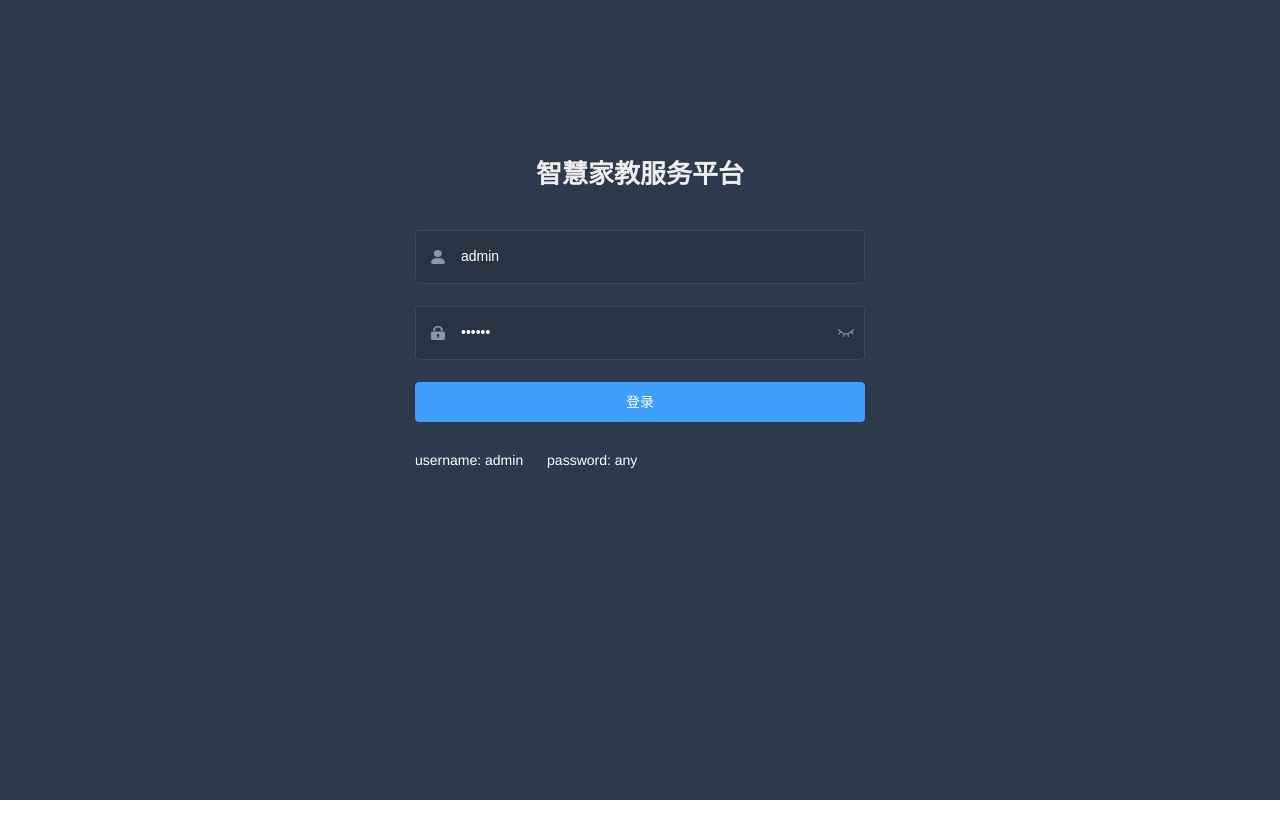
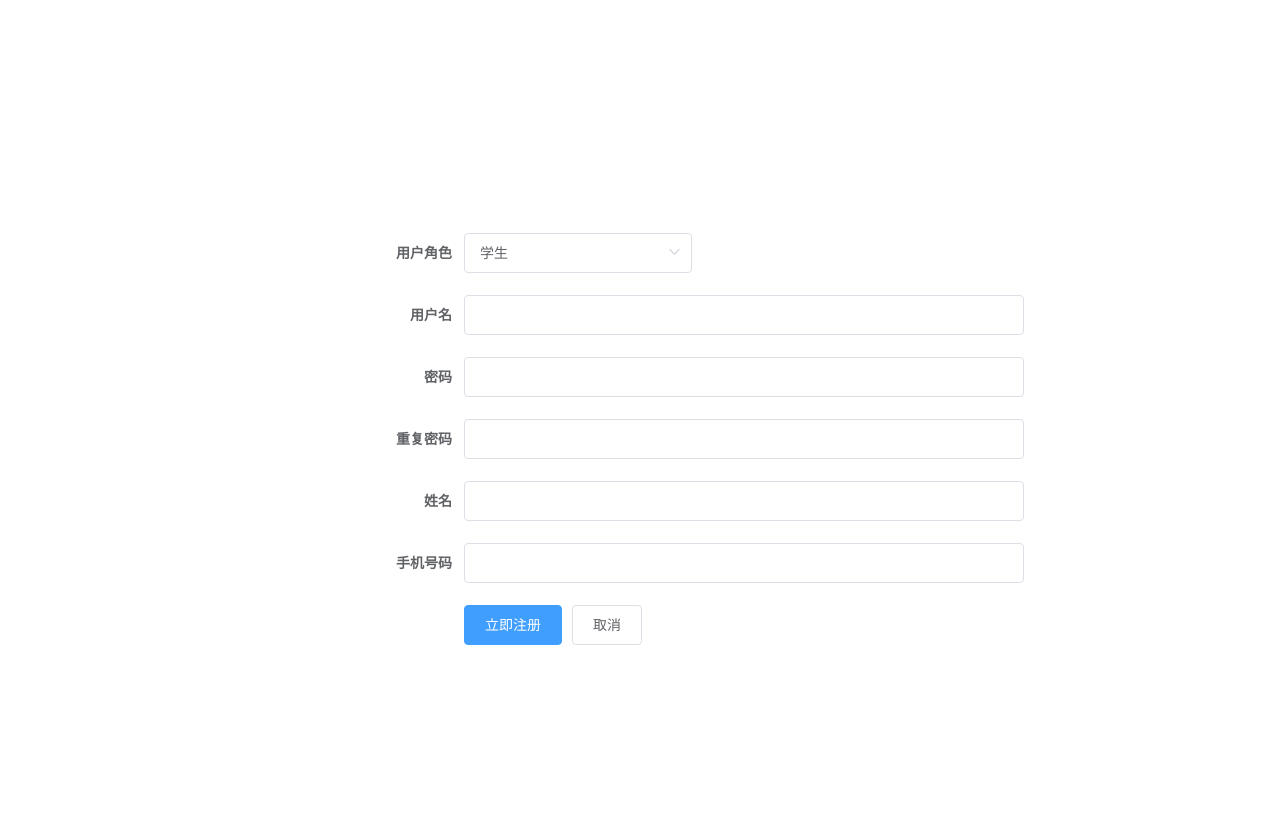
Before and after one commit to gongsir0630/intelligent-tutoring-service-platform-web, a Vue app: page /#/register in a window 1280 px wide. Before the commit this address led to /#/login. Shown: the top 838 px of the page. Before the commit the page ends 800 px from the top, so only its background shows below. Built offline with nearby package versions, Linux system fonts and the light colour scheme.

Commit message:
新增注册功能

```diff
--- a/mock/user.js
+++ b/mock/user.js
@@ -89,5 +89,41 @@ module.exports = [
         data: 'success'
       }
     }
+  },
+
+  // user register
+  {
+    url: '/vue-admin-template/user/register',
+    type: 'post',
+    response: config => {
+      const { username, name, role } = config.body
+      let token = tokens[username]
+
+      // mock error
+      if (!token) {
+        // 复制一份token信息
+        tokens[username] = {
+          token: username
+        }
+        // 创建user信息
+        const copy = users[role + '-token']
+        users[username] = {
+          roles: copy.roles,
+          introduction: copy.introduction,
+          avatar: copy.avatar,
+          name: name
+        }
+
+        token = tokens[username]
+        console.log(tokens)
+        console.log(users)
+        console.log(token)
+      }
+
+      return {
+        code: 20000,
+        data: token
+      }
+    }
   }
 ]
--- a/src/api/user.js
+++ b/src/api/user.js
@@ -1,4 +1,12 @@
 import request from '@/utils/request'
+
+export function register(data) {
+  return request({
+    url: '/vue-admin-template/user/register',
+    method: 'post',
+    data
+  })
+}
 
 export function login(data) {
   return request({
--- a/src/permission.js
+++ b/src/permission.js
@@ -8,7 +8,7 @@ import getPageTitle from '@/utils/get-page-title'
 
 NProgress.configure({ showSpinner: false }) // NProgress Configuration
 
-const whiteList = ['/login'] // no redirect whitelist
+const whiteList = ['/login', '/register'] // no redirect whitelist
 
 router.beforeEach(async(to, from, next) => {
   // start progress bar
--- a/src/router/index.js
+++ b/src/router/index.js
@@ -40,6 +40,12 @@ export const constantRoutes = [
   {
     path: '/404',
     component: () => import('@/views/404'),
+    hidden: true
+  },
+
+  {
+    path: '/register',
+    component: () => import('@/views/register'),
     hidden: true
   },
 
--- a/src/store/modules/user.js
+++ b/src/store/modules/user.js
@@ -1,4 +1,4 @@
-import { login, logout, getInfo } from '@/api/user'
+import { login, logout, getInfo, register } from '@/api/user'
 import { getToken, setToken, removeToken } from '@/utils/auth'
 import { resetRouter } from '@/router'
 
@@ -32,6 +32,23 @@ const mutations = {
 }
 
 const actions = {
+  // user register
+  register({ commit }, userInfo) {
+    const { username, role, name } = userInfo
+    console.log(userInfo)
+    return new Promise((resolve, reject) => {
+      register({ username: username.trim(), name: name, role: role }).then(response => {
+        const { data } = response
+        console.log(data)
+        commit('SET_TOKEN', data.token)
+        setToken(data.token)
+        resolve(data)
+      }).catch(error => {
+        reject(error)
+      })
+    })
+  },
+
   // user login
   login({ commit }, userInfo) {
     const { username, password } = userInfo
--- a/src/utils/validate.js
+++ b/src/utils/validate.js
@@ -15,6 +15,7 @@ export function isExternal(path) {
  * @returns {Boolean}
  */
 export function validUsername(str) {
-  const valid_map = ['admin', 'teacher', 'student']
-  return valid_map.indexOf(str.trim()) >= 0
+  // const valid_map = ['admin', 'teacher', 'student']
+  // return valid_map.indexOf(str.trim()) >= 0
+  return true
 }
--- a/src/views/login/index.vue
+++ b/src/views/login/index.vue
@@ -41,7 +41,9 @@
         </span>
       </el-form-item>
 
-      <el-button :loading="loading" type="primary" style="width:100%;margin-bottom:30px;" @click.native.prevent="handleLogin">登录</el-button>
+      <el-button :loading="loading" type="primary" style="width:100%;margin-bottom:15px;" @click.native.prevent="handleLogin">登录</el-button>
+
+      <el-button :loading="loading" style="width:100%;margin-bottom:30px;margin-left:0px;" @click.native.prevent="handleRegister">注册</el-button>
 
       <div class="tips">
         <span style="margin-right:20px;">username: admin</span>
@@ -120,6 +122,9 @@ export default {
           return false
         }
       })
+    },
+    handleRegister() {
+      this.$router.push(`/register`)
     }
   }
 }
--- /dev/null
+++ b/src/views/register/index.vue
@@ -0,0 +1,81 @@
+<template>
+  <div class="register-container">
+    <el-form ref="form" :model="form" label-width="80px">
+      <el-form-item label="用户角色">
+        <el-select v-model="form.role" placeholder="请选择角色">
+          <el-option label="学生" value="student" />
+          <el-option label="老师" value="teacher" />
+        </el-select>
+      </el-form-item>
+
+      <el-form-item label="用户名">
+        <el-input v-model="form.username" />
+      </el-form-item>
+      <el-form-item label="密码">
+        <el-input v-model="form.password" />
+      </el-form-item>
+      <el-form-item label="重复密码">
+        <el-input v-model="form.passwordAgain" />
+      </el-form-item>
+      <el-form-item label="姓名">
+        <el-input v-model="form.name" />
+      </el-form-item>
+      <el-form-item label="手机号码">
+        <el-input v-model="form.phone" />
+      </el-form-item>
+      <el-form-item>
+        <el-button type="primary" @click="onSubmit">立即注册</el-button>
+        <el-button>取消</el-button>
+      </el-form-item>
+    </el-form>
+  </div>
+</template>
+
+<script>
+
+export default {
+  data() {
+    return {
+      form: {
+        username: '',
+        password: '',
+        passwordAgain: '',
+        name: '',
+        phone: '',
+        role: 'student'
+      }
+    }
+  },
+  methods: {
+    onSubmit() {
+      console.log(this.form)
+
+      this.$store.dispatch('user/register', this.form).then(() => {
+        this.$alert('注册成功', '提示信息', {
+          confirmButtonText: '确定',
+          callback: () => {
+            this.$router.push(`/login`)
+          }
+        })
+      }).catch(() => {
+      })
+    }
+  }
+}
+</script>
+
+<style lang="scss" scoped>
+// $bg:#2d3a4b;
+$dark_gray:#889aa4;
+$light_gray:#eee;
+
+.register-container {
+  min-height: 100%;
+  width: 50%;
+  // background-color: $bg;
+  overflow: hidden;
+  align-content: center;
+  margin-top: 50px;
+  margin-left: 30%;
+}
+</style>
```
